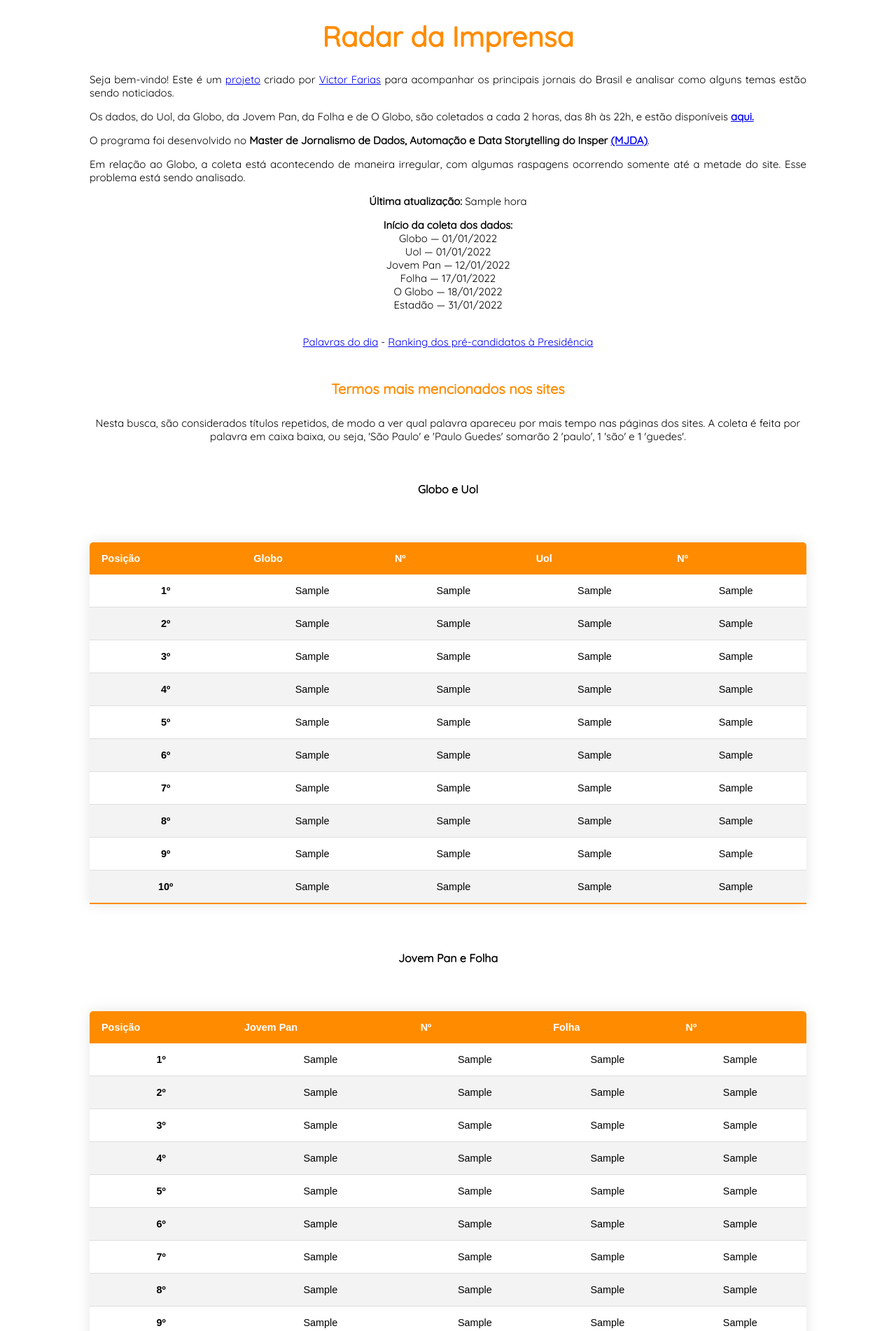
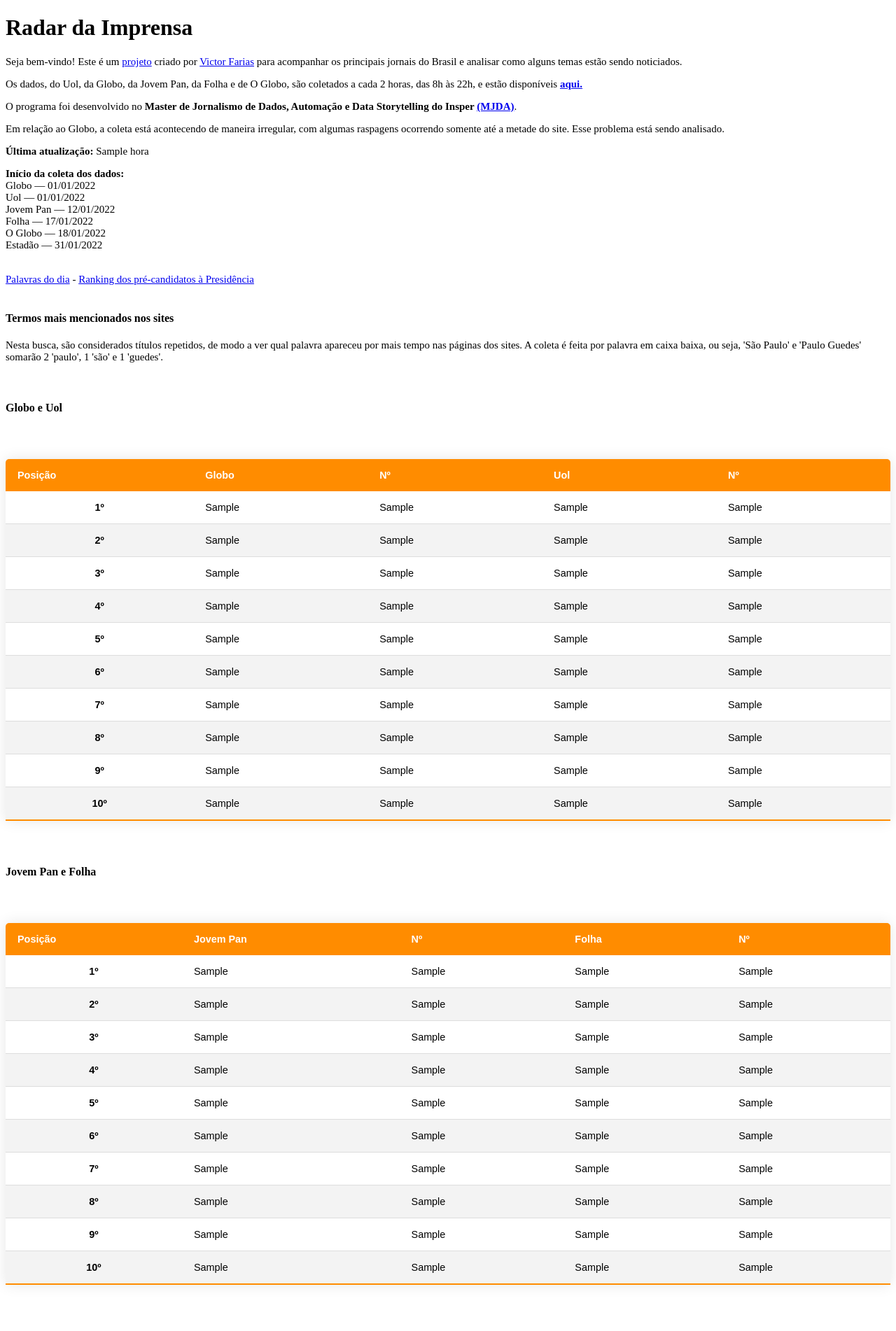
Before and after one commit to victorfariassb/iPrensa, a Flask app: template templates/home.html in a window 1280 px wide. Shown: the top 1902 px of the page at 70% size. Run offline with Flask 2, Linux system fonts and the light colour scheme; the template is opened without the code that fills it: most values are stand-ins (such as "Sample title", 1, 10 or a date in 2020); parts of the project's set-up code (start-up, migrations or seed data) failed here and were passed over.

Commit message:
Update home.html

```diff
--- a/templates/home.html
+++ b/templates/home.html
@@ -1,9 +1,9 @@
 <!DOCTYPE html>
 <html>
 <head>
-    <link href='https://fonts.googleapis.com/css?family=Quicksand' rel='stylesheet'>
   <title>Radar da Imprensa</title>
     <style>
+        @import url(https://fonts.googleapis.com/css?family=Quicksand'>
         body{
     background-color: rgb(255, 255, 255);
     text-align: center;
```
